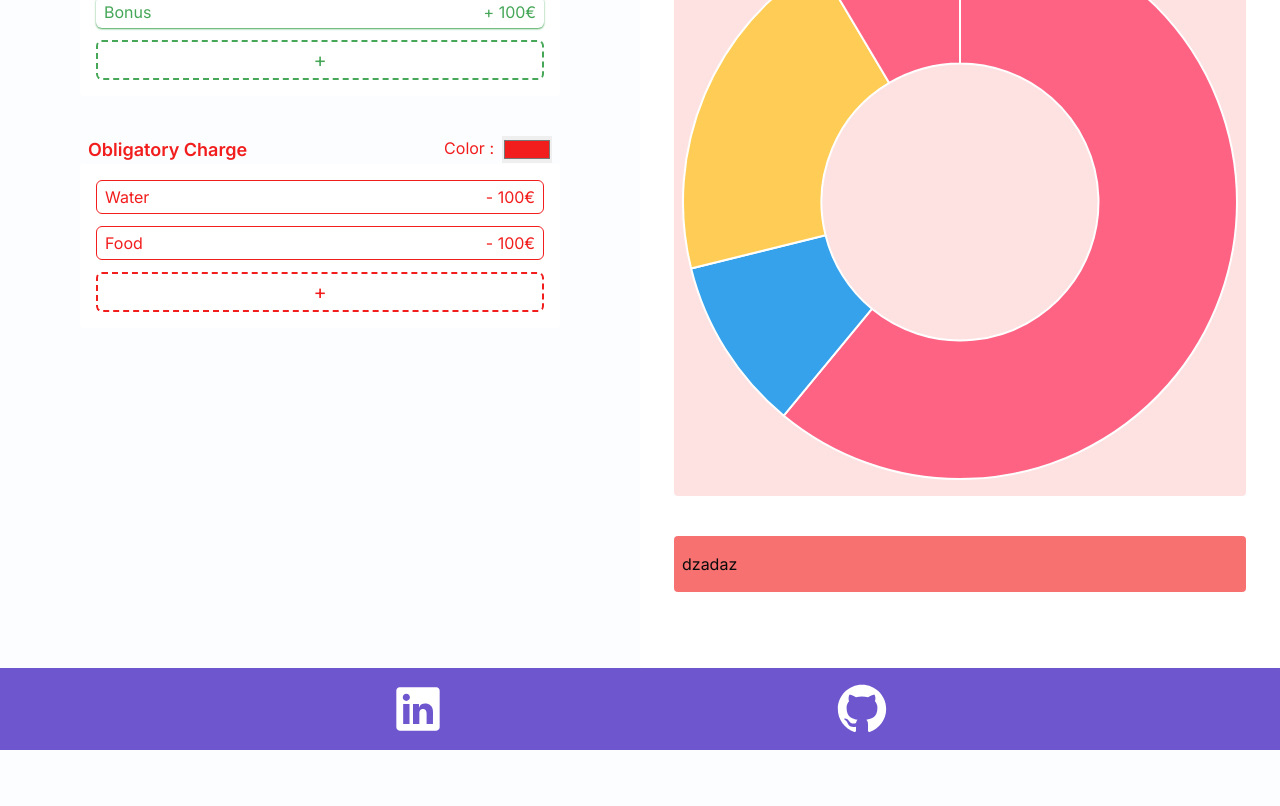
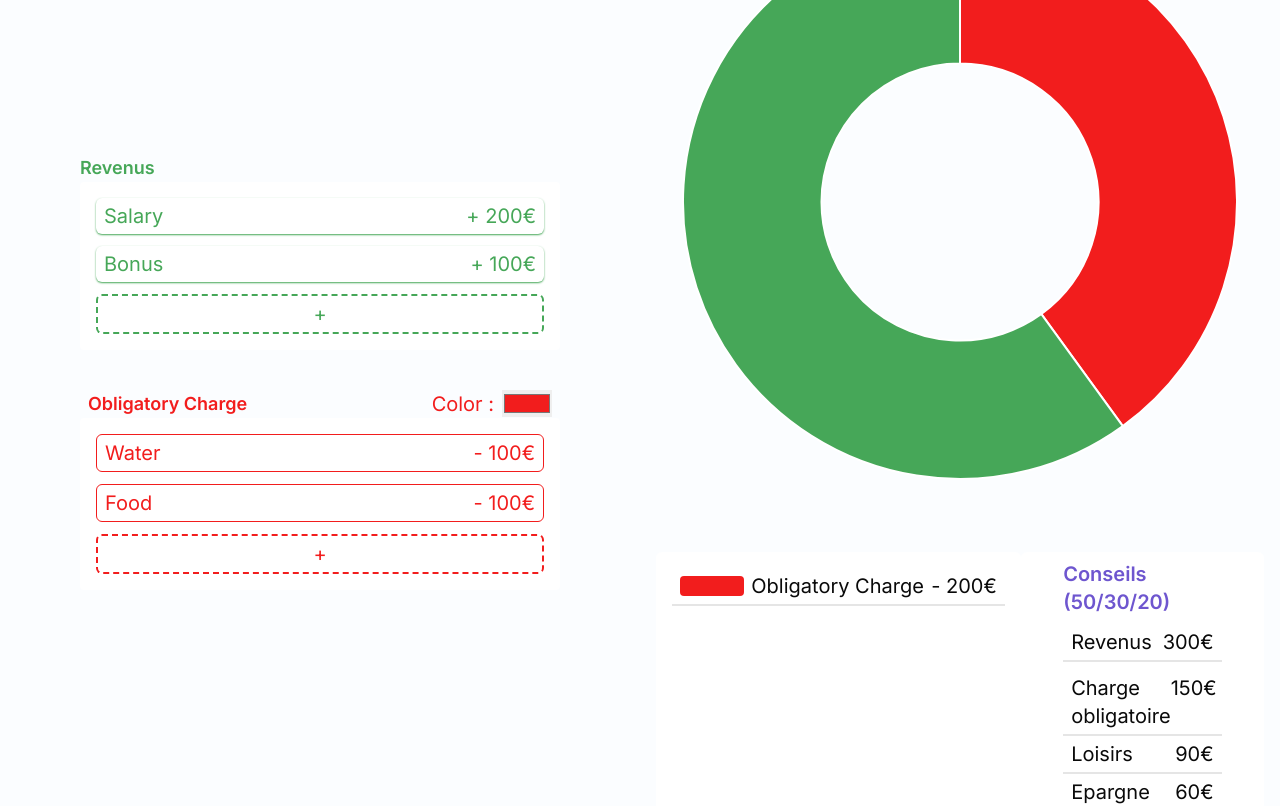
Before and after one commit to MussOo/FinanceApp, a Next.js app: page / in a window 1280 px wide. Shown: the part 200-1006 px from the top of the page. Before the commit the page ends 950 px from the top, so only its background shows below. Built offline with nearby package versions, Linux system fonts and the light colour scheme.

Commit message:
add details des depenses + Plan Economique dynamique

```diff
--- /dev/null
+++ b/src/components/Details.tsx
@@ -0,0 +1,42 @@
+import React from "react";
+import { useSelector } from "react-redux";
+
+function Details() {
+  const income = useSelector((state: any) => state.income);
+  const subtotal_income = income.reduce(
+    (acc: any, curr: any) => acc + curr.price,
+    0
+  );
+
+  console.log(subtotal_income);
+  // 50% de la somme des revenus
+  let obligatory = subtotal_income * 0.5;
+  let hobbies = subtotal_income * 0.3;
+  let savings = subtotal_income * 0.2;
+
+  return (
+    <div className="w-9/12 rounded-sm ">
+      <h3 className="text-xl font-semibold text-[#6E56CF]">
+        Conseils (50/30/20)
+      </h3>
+      <div className="flex flex-row justify-between px-2 py-1 border-b-2 my-2">
+        <span>Revenus</span>
+        <span>{subtotal_income}€</span>
+      </div>
+      <div className="flex flex-row justify-between px-2 py-1 border-b-2">
+        <span>Charge obligatoire</span>
+        <span>{obligatory}€</span>
+      </div>
+      <div className="flex flex-row justify-between px-2 py-1 border-b-2">
+        <span>Loisirs</span>
+        <span>{hobbies}€</span>
+      </div>
+      <div className="flex flex-row justify-between px-2 py-1  ">
+        <span>Epargne</span>
+        <span>{savings}€</span>
+      </div>
+    </div>
+  );
+}
+
+export default Details;
--- a/src/components/DoughnutGraph.tsx
+++ b/src/components/DoughnutGraph.tsx
@@ -1,26 +1,66 @@
-import React from "react";
+import React, { useEffect } from "react";
 import { Doughnut } from "react-chartjs-2";
 import { Chart, ArcElement } from "chart.js";
+import { useSelector } from "react-redux";
+import store from "@/context/store";
 Chart.register(ArcElement);
 
 function DoughnutGraph() {
+  const [data, setData] = React.useState(null);
+  const expenses = useSelector((state: any) => state.expenses);
+  const income = useSelector((state: any) => state.income);
+
+  useEffect(() => {
+    const value: number[] = [];
+    const colors: string[] = [];
+
+    expenses.map((expense) => {
+      value.push(expense.subtotal);
+      colors.push(expense.color);
+    });
+
+    const subtotal_income = income.reduce((acc, curr) => acc + curr.price, 0);
+    value.push(subtotal_income);
+    colors.push("#46A758");
+
     const data = {
       datasets: [
         {
-        data: [300, 50, 100, 42],
-        backgroundColor: [
-          "rgb(255, 99, 132)",
-          "rgb(54, 162, 235)",
-          "rgb(255, 205, 86)",
-        ],
+          data: value,
+          backgroundColor: colors,
           hoverOffset: 4,
         },
       ],
     };
+    setData(data);
+  }, [expenses, income]);
 
   return (
     <>
+      {data && expenses ? (
         <Doughnut data={data} />
+      ) : (
+        <svg xmlns="http://www.w3.org/2000/svg" viewBox="0 0 300 150">
+          <path
+            fill="none"
+            stroke="#A762FF"
+            stroke-width="15"
+            stroke-linecap="round"
+            stroke-dasharray="300 385"
+            stroke-dashoffset="0"
+            d="M275 75c0 31-27 50-50 50-58 0-92-100-150-100-28 0-50 22-50 50s23 50 50 50c58 0 92-100 150-100 24 0 50 19 50 50Z"
+          >
+            <animate
+              attributeName="stroke-dashoffset"
+              calcMode="spline"
+              dur="2"
+              values="685;-685"
+              keySplines="0 0 1 1"
+              repeatCount="indefinite"
+            ></animate>
+          </path>
+        </svg>
+      )}
     </>
   );
 }
--- a/src/components/Main.tsx
+++ b/src/components/Main.tsx
@@ -5,6 +5,7 @@ import { useSelector } from "react-redux";
 import store from "@/context/store";
 import Slice from "@/context/reducer";
 import DoughnutGraph from "./DoughnutGraph";
+import Details from "./Details";
 
 function Main() {
   const [new_item, setNewItem] = useState(undefined);
@@ -13,8 +14,8 @@ function Main() {
   const { addIncome } = Slice.actions;
 
   return (
-    <div className="flex flex-row bg-[#FBFDFF]">
-      <div className="flex flex-col w-1/2 h-screen py-10 items-center gap-10">
+    <div className="flex flex-col items-center md:flex-row bg-[#FBFDFF] text-xl">
+      <div className="flex flex-col w-11/12 md:w-1/2 py-10 items-center gap-10">
         <div className="w-9/12 rounded-sm text-[#46A758] ">
           <span className="text-lg font-semibold">Revenus</span>
           <div className="w-full bg-white py-4 px-4 rounded-sm text-md flex flex-col gap-3">
@@ -120,11 +121,34 @@ function Main() {
           return <CardExpense key={expense.id} data={expense} />;
         })}
       </div>
-      <div className="bg-white py-10 px-2 w-1/2 rounded-sm flex flex-col gap-10 items-center">
-        <div className="w-11/12 bg-red-100 py-4 px-2 rounded-sm">
+      <div className=" py-10 px-2 w-11/12 md:w-1/2 rounded-sm flex flex-col gap-10 items-center">
+        <div className="w-11/12 flex justify-center py-4 px-2 rounded-sm">
           <DoughnutGraph />
         </div>
-        <div className="w-11/12 bg-red-400 py-4 px-2 rounded-sm">dzadaz</div>
+        <div className="w-full space-y-14 md:space-y-0 py-4 px-2 rounded-sm flex flex-col md:flex-row justify-evenly">
+          <div className="md:w-3/5 border-black py-2 px-4 bg-white rounded-md">
+            {expenses.map((expense, k) => {
+              return (
+                <div
+                  key={k}
+                  className="flex md:flex-row justify-between items-center px-2 py-1 border-b-2 my-2"
+                >
+                  <div
+                    className="w-16 h-5 rounded-sm"
+                    style={{
+                      backgroundColor: expense.color,
+                    }}
+                  ></div>
+                  <span>{expense.name}</span>
+                  <span> - {expense.subtotal}€</span>
+                </div>
+              );
+            })}
+          </div>
+          <div className="md:w-2/5 border-black py-2 px-4 flex justify-center bg-white rounded-md">
+            <Details />
+          </div>
+        </div>
       </div>
     </div>
   );
```
Lines whose indentation alone changed are shown as unchanged.
